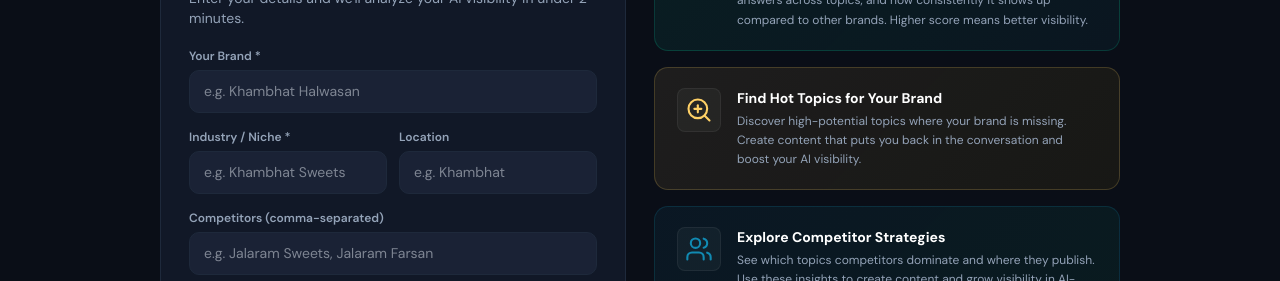
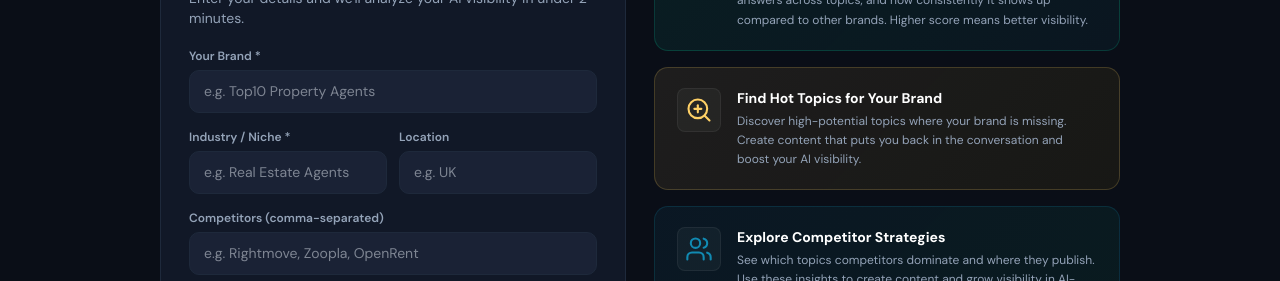
Before and after one commit to tanujadabhi92-ctrl/free-ai-visibility-checker, a Next.js app: page / in a window 1280 px wide. Shown: the part 519-800 px from the top of the page. Built offline with nearby package versions, Linux system fonts and the light colour scheme.

Commit message:
updated content

```diff
--- a/app/page.tsx
+++ b/app/page.tsx
@@ -396,26 +396,26 @@ export default function Home() {
 
                 <div className="grid gap-4">
                   <Field label="Your Brand *">
-                    <input placeholder="e.g. Khambhat Halwasan" value={config.brand}
+                    <input placeholder="e.g. Top10 Property Agents" value={config.brand}
                       onChange={(e) => setConfig((p) => ({ ...p, brand: e.target.value }))}
                       style={inputStyle} />
                   </Field>
 
                   <div className="grid grid-cols-2 gap-3">
                     <Field label="Industry / Niche *">
-                      <input placeholder="e.g. Khambhat Sweets" value={config.niche}
+                      <input placeholder="e.g. Real Estate Agents" value={config.niche}
                         onChange={(e) => setConfig((p) => ({ ...p, niche: e.target.value }))}
                         style={inputStyle} />
                     </Field>
                     <Field label="Location">
-                      <input placeholder="e.g. Khambhat" value={config.location}
+                      <input placeholder="e.g. UK" value={config.location}
                         onChange={(e) => setConfig((p) => ({ ...p, location: e.target.value }))}
                         style={inputStyle} />
                     </Field>
                   </div>
 
                   <Field label="Competitors (comma-separated)">
-                    <input placeholder="e.g. Jalaram Sweets, Jalaram Farsan" value={config.competitors}
+                    <input placeholder="e.g. Rightmove, Zoopla, OpenRent" value={config.competitors}
                       onChange={(e) => setConfig((p) => ({ ...p, competitors: e.target.value }))}
                       style={inputStyle} />
                   </Field>
```
